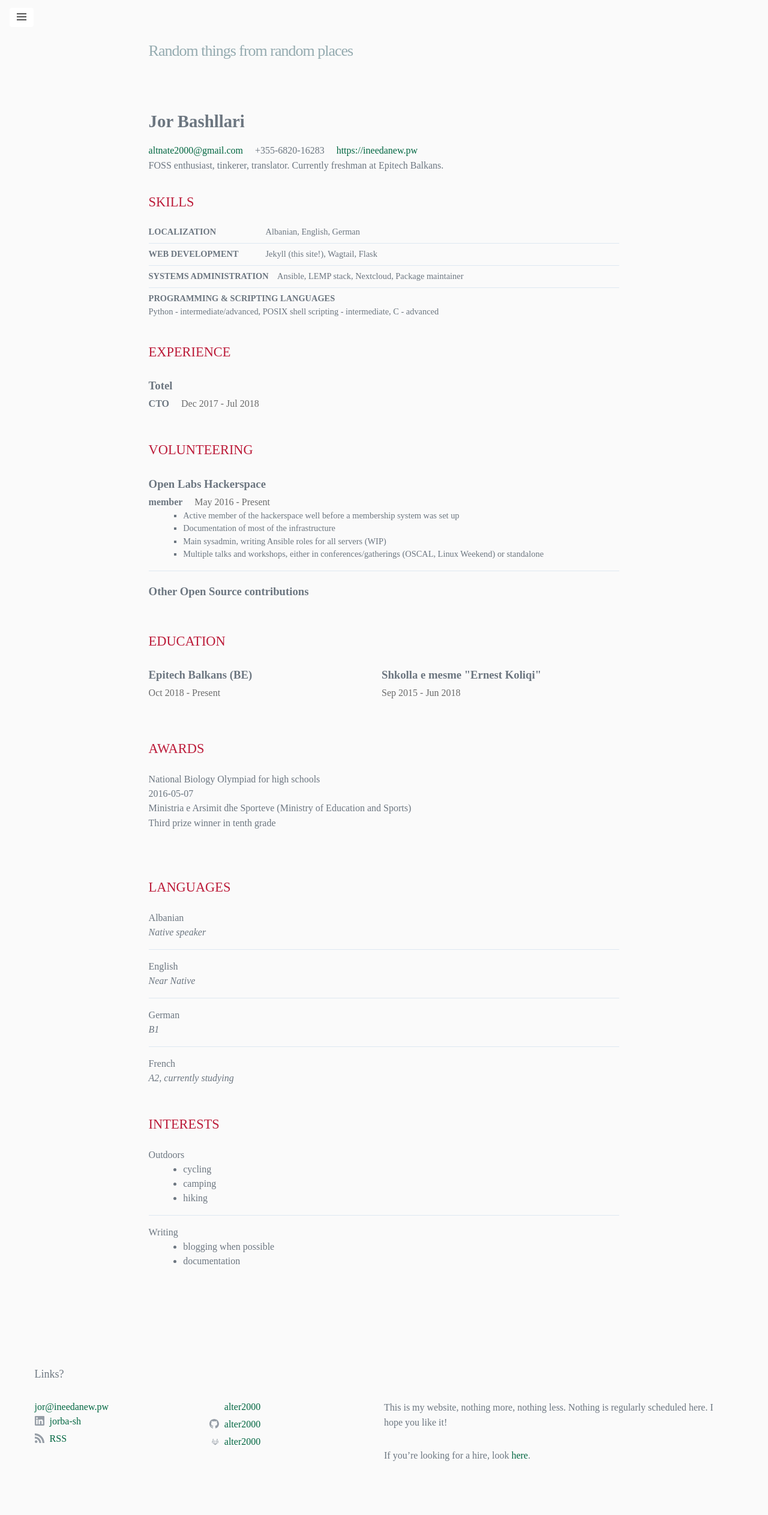
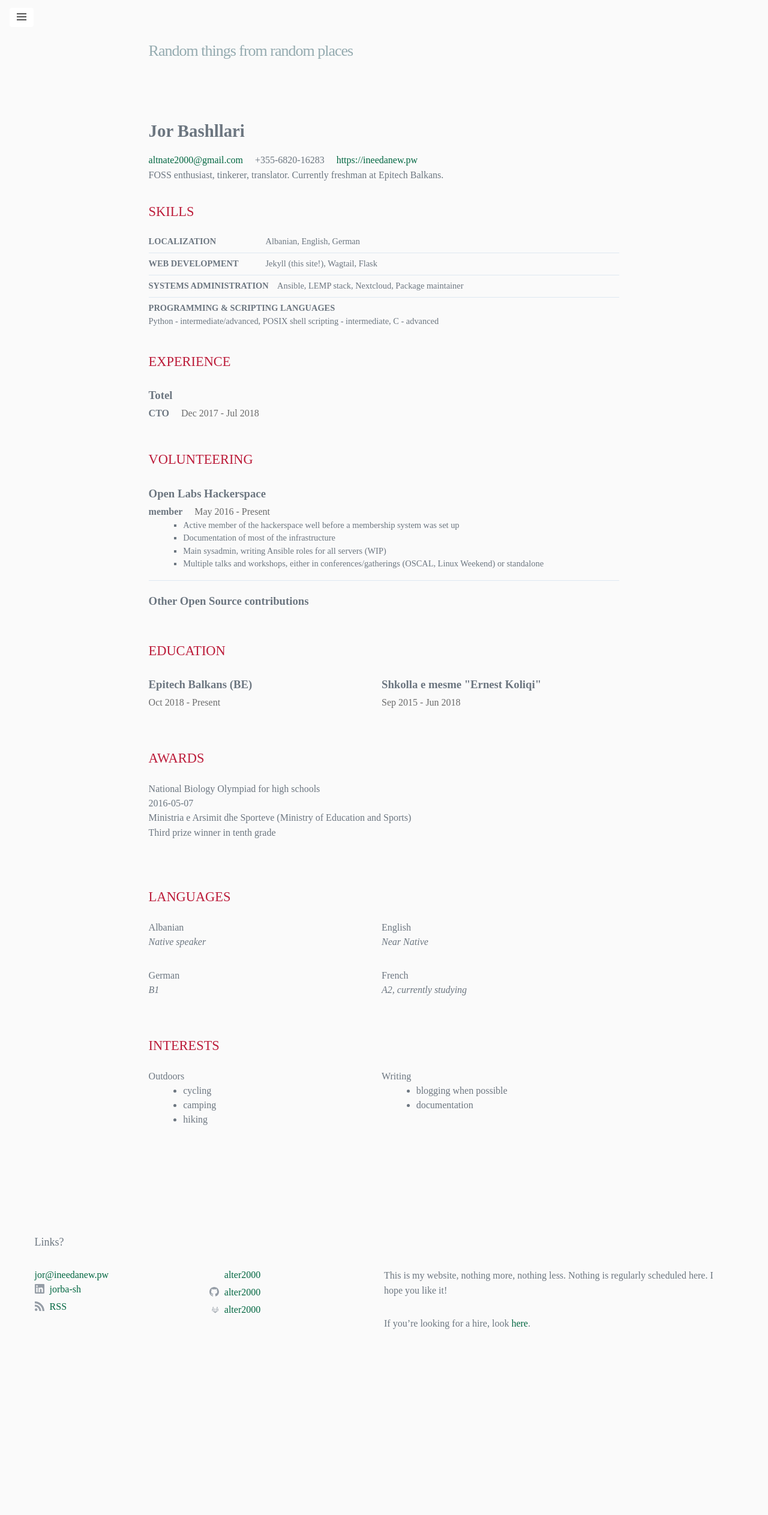
Before and after one commit to alter2000/alter2000.github.io, a Jekyll site: the page built from resume.html, in a window 1280 px wide. Shown: the whole page at 60% size. Built offline with Jekyll 4.4.1, drawn with Linux system fonts in a browser that asks for light colours; after the commit the page ends 2305 px from its top, so only the background shows below that.

Commit message:
fix resume print

```diff
--- a/assets/css/resume.css
+++ b/assets/css/resume.css
@@ -1,6 +1,6 @@
 p { line-height: 1.6; }
 ul { margin-bottom: 0; }
-section { margin: 1em 0 2em; }
+section { margin: 2em 0; }
 blockquote {
 	margin: 0;
 	margin-bottom: 1em;
@@ -105,8 +105,21 @@
 	vertical-align: top;
 }
 
-/* education */
 #education .item {
+	display: inline-block;
+	vertical-align: top;
+	width: 49.5%;
+	border-bottom: 0;
+}
+
+#languages .item {
+	display: inline-block;
+	vertical-align: top;
+	width: 49.5%;
+	border-bottom: 0;
+}
+
+#interests .item {
 	display: inline-block;
 	vertical-align: top;
 	width: 49.5%;
--- a/resume.html
+++ b/resume.html
@@ -8,6 +8,11 @@
 
   <style media="print">
     body { font-size: 12px; }
+    .site-header { display: none; }
+    footer { display: none; }
+
+    section { page-break-inside: avoid; }
+    .item { page-break-inside: avoid; }
   </style>
 
   <section class="heading">
```
